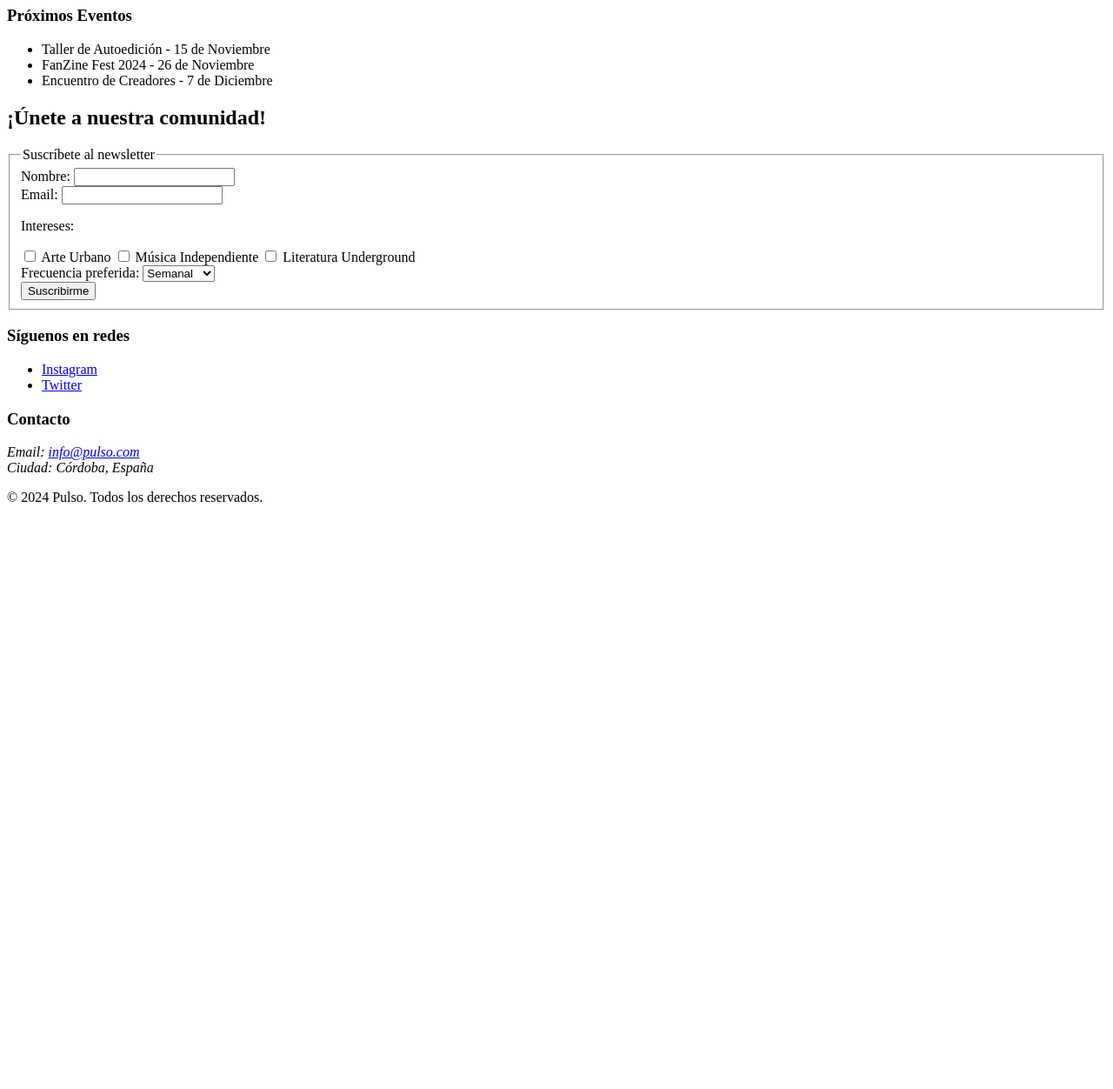
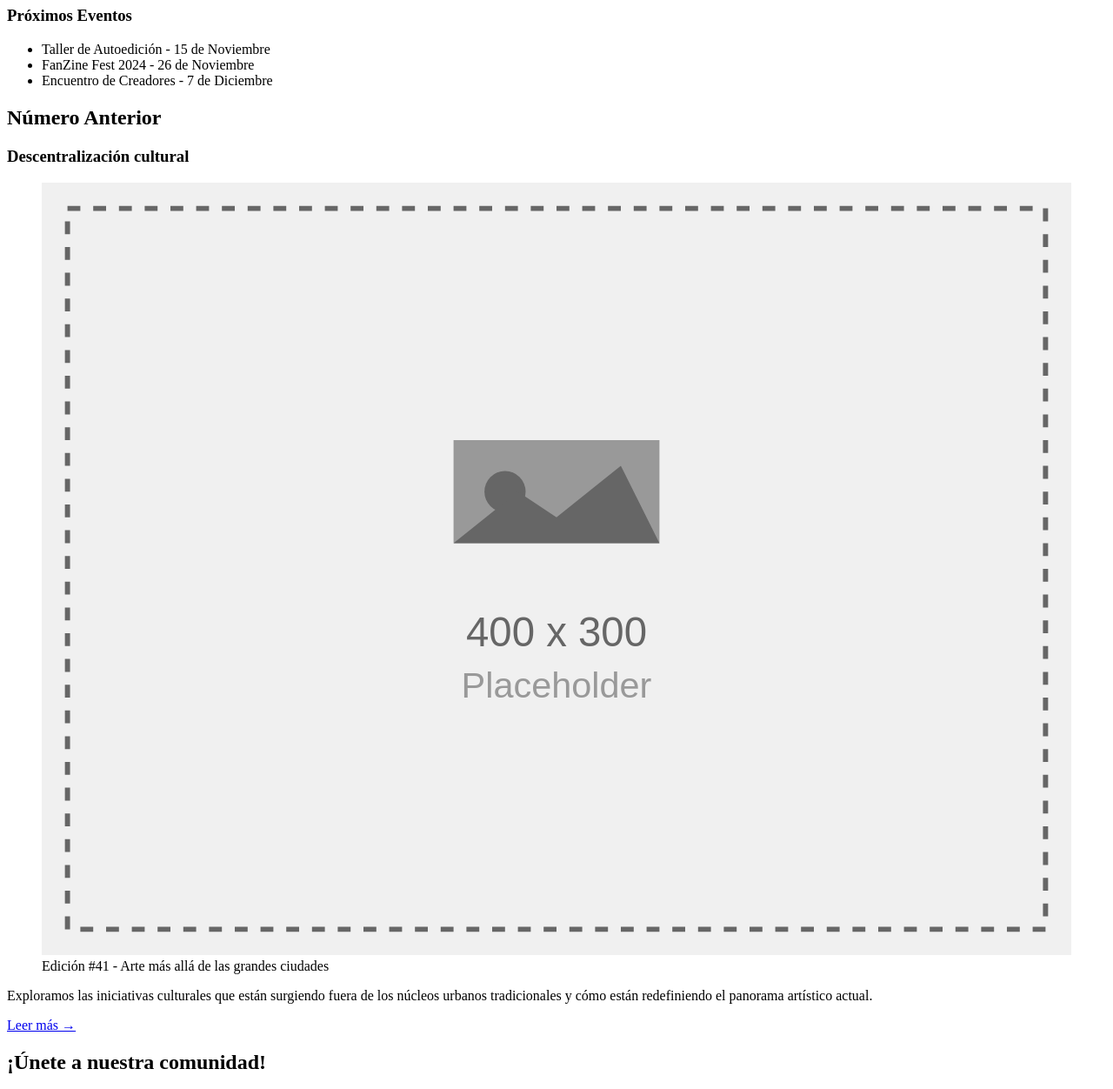
Before and after one commit to kubaliski/html5_arquitectura_informacion, a plain HTML site: page index.html in a window 1280 px wide. Shown: the part 1880-3132 px from the top of the page at 87% size. Before the commit the page ends 2477 px from the top, so only its background shows below. Drawn offline with Linux system fonts and the light colour scheme.

Commit message:
Añadida sección del número anterior

```diff
--- a/index.html
+++ b/index.html
@@ -85,6 +85,20 @@
                 <li>Encuentro de Creadores - 7 de Diciembre</li>
             </ul>
         </aside>
+        <section id="numero-anterior">
+            <h2>Número Anterior</h2>
+            <article>
+                <h3>Descentralización cultural</h3>
+                <div class="article-content">
+                    <figure>
+                        <img src="./assets/imgs/placeholder.svg" alt="Imagen placeholder donde debería ir la portada de la edición 41">
+                        <figcaption>Edición #41 - Arte más allá de las grandes ciudades</figcaption>
+                    </figure>
+                    <p>Exploramos las iniciativas culturales que están surgiendo fuera de los núcleos urbanos tradicionales y cómo están redefiniendo el panorama artístico actual.</p>
+                    <a href="./articulos/descentralizacion-cultural.html">Leer más →</a>
+                </div>
+            </article>
+        </section>
 
         <section id="suscripcion">
             <h2>¡Únete a nuestra comunidad!</h2>
```
